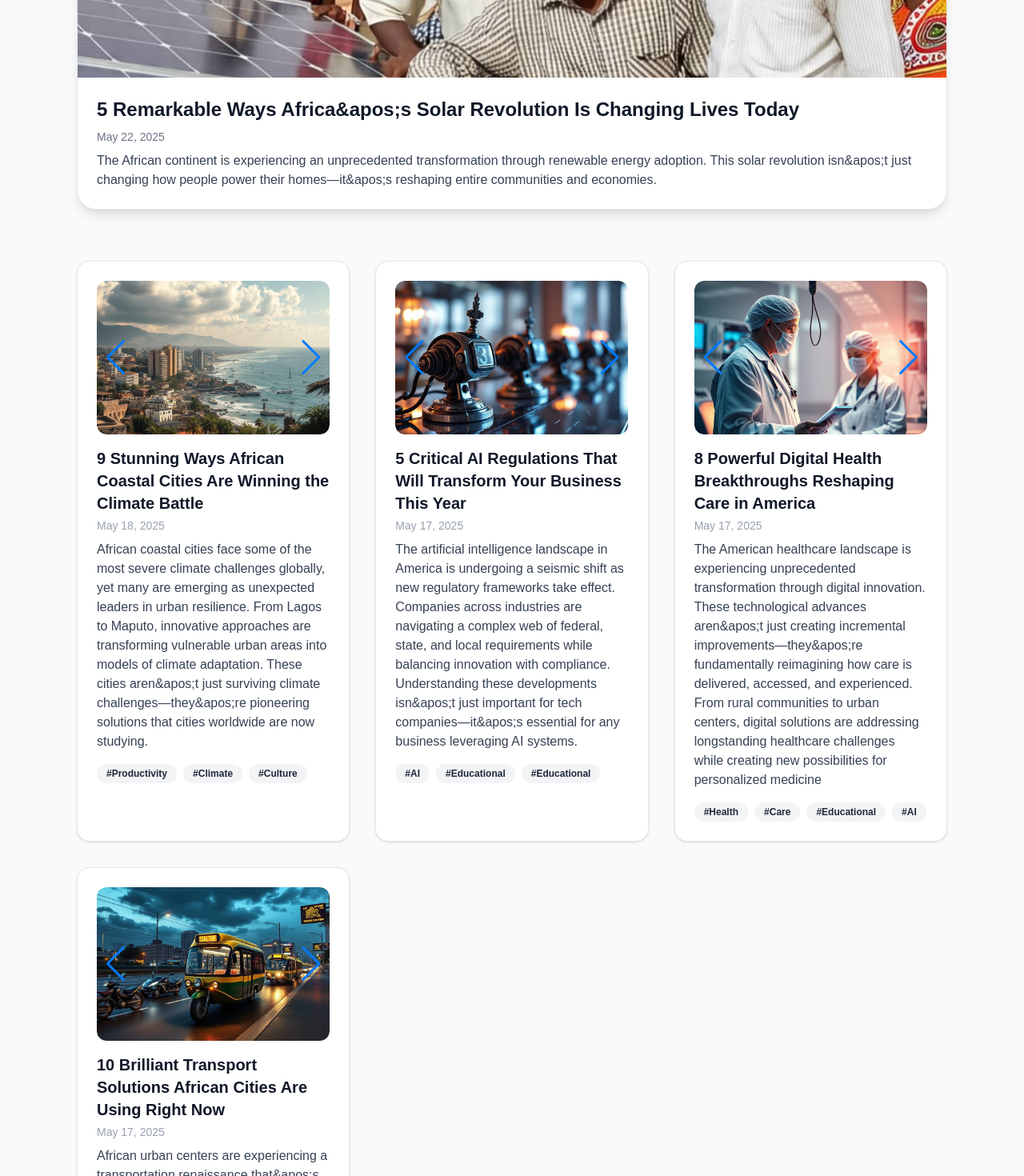
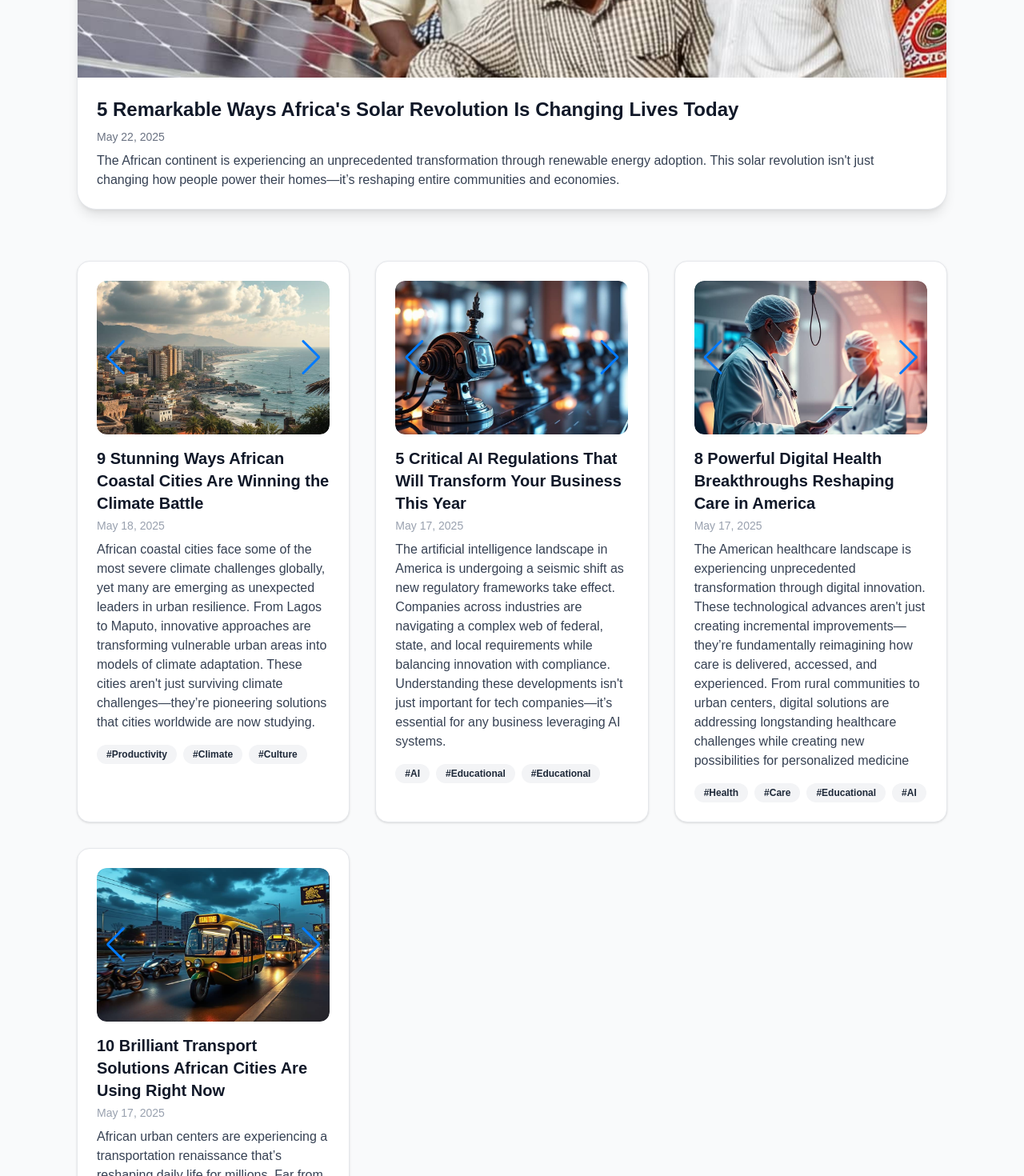
Before and after one commit to Emmyglobal/theo-blog1, a Next.js app: page / in a window 1280 px wide. Shown: the part 280-1750 px from the top of the page at 80% size. Built offline with nearby package versions, Linux system fonts and the light colour scheme.

Commit message:
Another correction on blog folder by removing unused imports

```diff
--- a/components/FeaturedPost.tsx
+++ b/components/FeaturedPost.tsx
@@ -1,6 +1,6 @@
-// components/FeaturedPost.tsx
 "use client";
 
+import Image from "next/image";
 import { Swiper, SwiperSlide } from "swiper/react";
 import { Navigation, Autoplay } from "swiper/modules";
 import "swiper/css";
@@ -29,10 +29,20 @@ export default function FeaturedPost({ post }: FeaturedPostProps) {
       >
         {post.images.map((img, i) => (
           <SwiperSlide key={i}>
-            <img src={img} alt={`Featured image ${i + 1}`} className="w-full h-64 object-cover" />
+            <div className="relative w-full h-64">
+              <Image
+                src={img}
+                alt={`Featured image ${i + 1}`}
+                layout="fill"
+                objectFit="cover"
+                className="rounded-none"
+                sizes="(max-width: 768px) 100vw, 100vw"
+              />
+            </div>
           </SwiperSlide>
         ))}
       </Swiper>
+
       <div className="p-6" onClick={() => (window.location.href = `/blog/${post.slug}`)}>
         <h2 className="text-2xl font-bold mb-2">{post.title}</h2>
         <p className="text-sm text-gray-500 mb-2">{post.date}</p>
--- a/components/HomePage.tsx
+++ b/components/HomePage.tsx
@@ -1,6 +1,5 @@
 "use client";
 
-import { useState } from "react";
 import Header from "./Header";
 import Comments from "./Comments";
 import Footer from "./Footer";
@@ -11,9 +10,9 @@ import PostCard from "./PostCard";
 
 const featuredPost = {
   slug: "remarkable-ways",
-  title: "5 Remarkable Ways Africa&apos;s Solar Revolution Is Changing Lives Today",
+  title: "5 Remarkable Ways Africa's Solar Revolution Is Changing Lives Today",
   excerpt:
-    "The African continent is experiencing an unprecedented transformation through renewable energy adoption. This solar revolution isn&apos;t just changing how people power their homes—it&apos;s reshaping entire communities and economies.",
+    "The African continent is experiencing an unprecedented transformation through renewable energy adoption. This solar revolution isn't just changing how people power their homes—it’s reshaping entire communities and economies.",
   date: "May 22, 2025",
   images: ["/images/post1a.jpg", "/images/post1b.jpg", "/images/post1c.jpg"],
   tags: ["Educational", "Welcome"],
@@ -22,10 +21,9 @@ const featuredPost = {
 const posts = [
   {
     slug: "stuning-ways-african-coastal",
-    title:
-      " 9 Stunning Ways African Coastal Cities Are Winning the Climate Battle",
+    title: "9 Stunning Ways African Coastal Cities Are Winning the Climate Battle",
     excerpt:
-      "African coastal cities face some of the most severe climate challenges globally, yet many are emerging as unexpected leaders in urban resilience. From Lagos to Maputo, innovative approaches are transforming vulnerable urban areas into models of climate adaptation. These cities aren&apos;t just surviving climate challenges—they&apos;re pioneering solutions that cities worldwide are now studying.",
+      "African coastal cities face some of the most severe climate challenges globally, yet many are emerging as unexpected leaders in urban resilience. From Lagos to Maputo, innovative approaches are transforming vulnerable urban areas into models of climate adaptation. These cities aren't just surviving climate challenges—they’re pioneering solutions that cities worldwide are now studying.",
     date: "May 18, 2025",
     images: ["/images/post3a.jpg", "/images/post3b.jpg", "/images/post3c.jpg"],
     tags: ["Productivity", "Climate", "Culture"],
@@ -34,7 +32,7 @@ const posts = [
     slug: "my-first-post",
     title: "5 Critical AI Regulations That Will Transform Your Business This Year",
     excerpt:
-      "The artificial intelligence landscape in America is undergoing a seismic shift as new regulatory frameworks take effect. Companies across industries are navigating a complex web of federal, state, and local requirements while balancing innovation with compliance. Understanding these developments isn&apos;t just important for tech companies—it&apos;s essential for any business leveraging AI systems.",
+      "The artificial intelligence landscape in America is undergoing a seismic shift as new regulatory frameworks take effect. Companies across industries are navigating a complex web of federal, state, and local requirements while balancing innovation with compliance. Understanding these developments isn't just important for tech companies—it’s essential for any business leveraging AI systems.",
     date: "May 17, 2025",
     images: ["/images/post2a.jpg", "/images/post2b.jpg", "/images/post2c.jpg"],
     tags: ["AI", "Educational", "Educational"],
@@ -43,7 +41,7 @@ const posts = [
     slug: "powerful-digital",
     title: "8 Powerful Digital Health Breakthroughs Reshaping Care in America",
     excerpt:
-      "The American healthcare landscape is experiencing unprecedented transformation through digital innovation. These technological advances aren&apos;t just creating incremental improvements—they&apos;re fundamentally reimagining how care is delivered, accessed, and experienced. From rural communities to urban centers, digital solutions are addressing longstanding healthcare challenges while creating new possibilities for personalized medicine",
+      "The American healthcare landscape is experiencing unprecedented transformation through digital innovation. These technological advances aren't just creating incremental improvements—they’re fundamentally reimagining how care is delivered, accessed, and experienced. From rural communities to urban centers, digital solutions are addressing longstanding healthcare challenges while creating new possibilities for personalized medicine",
     date: "May 17, 2025",
     images: ["/images/post4a.jpg", "/images/post4b.jpg", "/images/post4c.jpg"],
     tags: ["Health", "Care", "Educational", "AI"],
@@ -52,7 +50,7 @@ const posts = [
     slug: "brilliant-transport-solutions",
     title: "10 Brilliant Transport Solutions African Cities Are Using Right Now",
     excerpt:
-      "African urban centers are experiencing a transportation renaissance that&apos;s reshaping daily life for millions. Far from simply importing solutions from elsewhere, these cities are developing uniquely African approaches to mobility challenges. These innovations aren&apos;t just improving how people move—they&apos;re transforming economies, enhancing sustainability, and creating more equitable urban environments.",
+      "African urban centers are experiencing a transportation renaissance that’s reshaping daily life for millions. Far from simply importing solutions from elsewhere, these cities are developing uniquely African approaches to mobility challenges. These innovations aren't just improving how people move—they’re transforming economies, enhancing sustainability, and creating more equitable urban environments.",
     date: "May 17, 2025",
     images: ["/images/post5a.jpg", "/images/post5b.jpg", "/images/post5c.jpg"],
     tags: ["Transport", "Africa", "Educational", "Cities"],
@@ -60,29 +58,6 @@ const posts = [
 ];
 
 const HomePage = () => {
-  const [searchTerm, setSearchTerm] = useState("");
-  const [selectedTag, setSelectedTag] = useState<string | null>(null);
-  const [currentPage, setCurrentPage] = useState(1);
-
-  const filteredPosts = posts.filter(
-    (post) =>
-      post.title.toLowerCase().includes(searchTerm.toLowerCase()) ||
-      post.excerpt.toLowerCase().includes(searchTerm.toLowerCase()) ||
-      post.tags.some((tag) =>
-        tag.toLowerCase().includes(searchTerm.toLowerCase())
-      )
-  );
-
-  const filteredByTag = selectedTag
-    ? filteredPosts.filter((post) => post.tags.includes(selectedTag))
-    : filteredPosts;
-
-  const POSTS_PER_PAGE = 6;
-  const paginatedPosts = filteredByTag.slice(
-    (currentPage - 1) * POSTS_PER_PAGE,
-    currentPage * POSTS_PER_PAGE
-  );
-
   return (
     <div className="min-h-screen bg-gray-50 dark:bg-gray-900 text-gray-900 dark:text-gray-100">
       <Header />
@@ -91,7 +66,7 @@ const HomePage = () => {
         <FeaturedPost post={featuredPost} />
 
         <div className="grid gap-8 sm:grid-cols-2 lg:grid-cols-3">
-          {paginatedPosts.map((post, idx) => (
+          {posts.map((post, idx) => (
             <PostCard key={idx} post={post} />
           ))}
         </div>
--- a/components/PostCard.tsx
+++ b/components/PostCard.tsx
@@ -1,6 +1,6 @@
-// components/PostCard.tsx
 "use client";
 
+import Image from "next/image";
 import { Swiper, SwiperSlide } from "swiper/react";
 import { Navigation, Autoplay } from "swiper/modules";
 import "swiper/css";
@@ -27,7 +27,7 @@ export default function PostCard({ post }: PostCardProps) {
         <Swiper
           modules={[Navigation, Autoplay]}
           navigation
-        loop={true}
+          loop
           spaceBetween={10}
           autoplay={{ delay: 5000, disableOnInteraction: false }}
           slidesPerView={1}
@@ -35,11 +35,16 @@ export default function PostCard({ post }: PostCardProps) {
         >
           {post.images.map((img, i) => (
             <SwiperSlide key={`${post.slug}-${i}`}>
-            <img
+              <div className="relative w-full h-48">
+                <Image
                   src={img}
                   alt={`Image ${i + 1} of ${post.title}`}
-              className="rounded-xl w-full h-48 object-cover"
+                  layout="fill"
+                  objectFit="cover"
+                  className="rounded-xl"
+                  sizes="(max-width: 768px) 100vw, 33vw"
                 />
+              </div>
             </SwiperSlide>
           ))}
         </Swiper>
```
Lines whose indentation alone changed are shown as unchanged.
